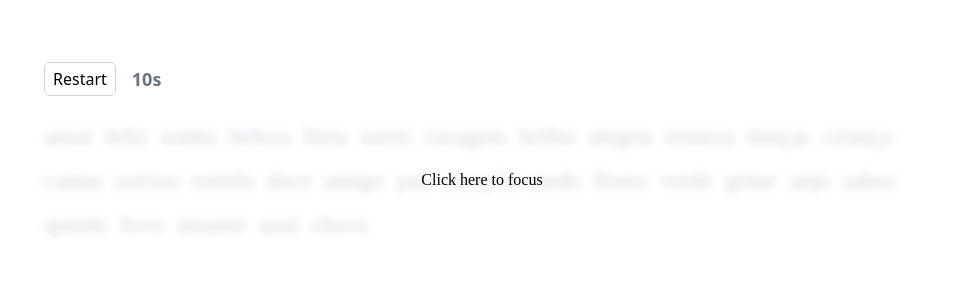
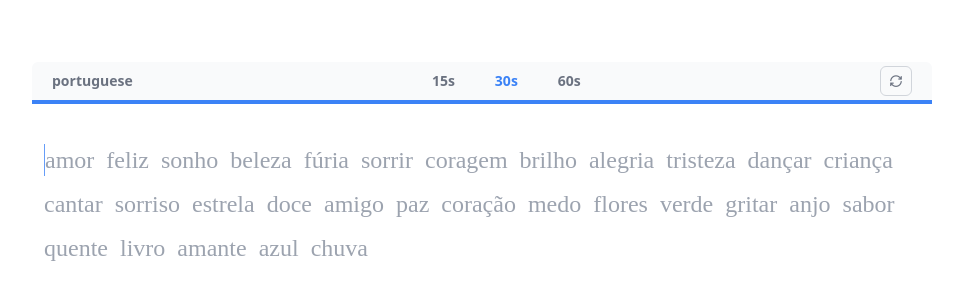
Before and after one commit to pedrodellolio/typeathon, a React (Vite) app: page / in a window 1280 px wide. Shown: the part 162-462 px from the top of the page, without its empty margins (158-1121 px from the left). Built offline with nearby package versions, Linux system fonts and the light colour scheme.

Commit message:
Layout improvements

```diff
--- a/package.json
+++ b/package.json
@@ -10,9 +10,11 @@
     "preview": "vite preview"
   },
   "dependencies": {
+    "@floating-ui/react": "^0.26.9",
     "@fontsource-variable/roboto-mono": "^5.0.18",
     "react": "^18.2.0",
-    "react-dom": "^18.2.0"
+    "react-dom": "^18.2.0",
+    "remixicon": "^4.2.0"
   },
   "devDependencies": {
     "@types/react": "^18.2.56",
--- a/src/App.tsx
+++ b/src/App.tsx
@@ -1,4 +1,5 @@
 import { useEffect, useRef, useState } from "react";
+import { Tooltip, TooltipContent, TooltipTrigger } from "./components/Tooltip";
 const words = [
   "Amor",
   "Feliz",
@@ -38,24 +39,27 @@ interface Word {
 
 interface Letter {
   char: string;
-  state?: number;
+  state?: number; // 0 - error; 1 - correct; 2 - missed; undefined - unreached letter
 }
 
-const TIMER_VALUE = 10;
-const BASE_POINTS = 6;
 function App() {
   const [input, setInput] = useState("");
   const [currentLetterIndex, setCurrentLetterIndex] = useState(0);
   const [currentWordIndex, setCurrentWordIndex] = useState(0);
   const [currentTestWords, setCurrentTestWords] = useState<Word[]>([]);
   const [isTyping, setIsTyping] = useState(false);
-  const [timer, setTimer] = useState(TIMER_VALUE);
+  const [timerStart, setTimerStart] = useState(30);
+  const [timer, setTimer] = useState(0);
   const [isInputFocused, setIsInputFocused] = useState(false);
   const [wpm, setWpm] = useState(0.0);
   const [accuracy, setAccuracy] = useState(0.0);
   const [showTestResults, setShowTestResults] = useState(false);
   const [countErrors, setCountErrors] = useState(0);
-  const [countCorrect, setCountCorrect] = useState(0);
+  const [countCorrect, setCountCorrect] = useState(0); //count the same letter multiple times
+  const [totalCorrectLetters, setTotalCorrectLetters] = useState(0); //count only the first time the player hit the letter correctly
+  const [totalIncorrectLetters, setTotalIncorrectLetters] = useState(0); //count only the first time the player hit the letter correctly
+  const [totalMissedLetters, setTotalMissedLetters] = useState(0);
+
   const inputRef = useRef<HTMLInputElement>(null);
   const wordRefs = useRef<Array<HTMLDivElement | null>>([]);
 
@@ -65,51 +69,46 @@ function App() {
   }, []);
 
   useEffect(() => {
+    restartTest();
+  }, [timerStart]);
+
+  useEffect(() => {
     const interval = setInterval(() => {
       if (timer > 0) {
-        if (isTyping) setTimer((prevTimer) => prevTimer - 1);
+        if (isTyping) {
+          setTimer((prevTimer) => prevTimer - 1);
+        }
       } else {
-        // Timer reached 0, reset test
+        // Timer reached 0, finish test
         clearInterval(interval);
         const wordsCompleted = currentTestWords.filter((word) =>
           word.letters.every((letter) => letter.state === 1)
         );
-        // setWpm(getWpm(wordsCompleted));
+        const totalCorrectLetters = wordsCompleted.reduce(
+          (acc, word) => acc + word.letters.length,
+          0
+        );
+        const totalIncorrectLetters = currentTestWords.flatMap((word) =>
+          word.letters.filter((letter) => letter.state === 0)
+        ).length;
+        const totalMissedLetters = currentTestWords.flatMap((word) =>
+          word.letters.filter((letter) => letter.state === 2)
+        ).length;
+        setTotalCorrectLetters(totalCorrectLetters);
+        setTotalIncorrectLetters(totalIncorrectLetters);
+        setTotalMissedLetters(totalMissedLetters);
+        setWpm(getWpm(totalCorrectLetters));
         setAccuracy(getAccuracy());
         setShowTestResults(true);
-        // restartTest();
       }
     }, 1000);
 
     return () => clearInterval(interval);
   }, [timer, isTyping]); // Added timer as a dependency
 
-  const getWpm = (completed: Word[]) => {
-    // const totalTime = TIMER_VALUE - timer;
-    // const totalLetters = completed.reduce(
-    //   (acc, word) => acc + word.letters.length,
-    //   0
-    // );
-    // const letterPoints = {
-    //   1: BASE_POINTS * 0.33,
-    //   2: BASE_POINTS * 0.66,
-    //   3: BASE_POINTS * 0.99,
-    //   4: BASE_POINTS * 1,
-    //   5: BASE_POINTS * 1.65,
-    //   6: BASE_POINTS * 1.98,
-    //   7: BASE_POINTS * 2.31,
-    //   8: BASE_POINTS * 2.64,
-    //   9: BASE_POINTS * 2.97,
-    // };
-    // let totalPoints = 0;
-    // completed.forEach((word) => {
-    //   word.letters.forEach((letter) => {
-    //     if (letter.state === 1) {
-    //       totalPoints += letterPoints[letter.char.length];
-    //     }
-    //   });
-    // });
-    // return (totalLetters * 60) / (totalTime * totalPoints);
+  const getWpm = (totalCorrect: number) => {
+    const totalTime = timerStart - timer;
+    return (totalCorrect * (60 / totalTime)) / 5;
   };
 
   const getAccuracy = () => {
@@ -123,9 +122,11 @@ function App() {
     setCurrentLetterIndex(0);
     setCurrentWordIndex(0);
     setIsTyping(false);
-    setTimer(TIMER_VALUE);
+    setTimerStart(timerStart);
+    setTimer(timerStart);
     setWpm(0.0);
     setAccuracy(0.0);
+    setCountCorrect(0);
     setCountErrors(0);
     setShowTestResults(false);
     inputRef.current?.focus();
@@ -162,7 +163,7 @@ function App() {
       ? segments[currentWordIndex].toLowerCase().trim()
       : "";
 
-    // Updates letter state based on typed input: 0 - error; 1 - correct; undefined - unreached letter
+    // Updates letter state based on typed input: 0 - error; 1 - correct; 2 - missed; undefined - unreached letter
     const updatedLetters = currentWord.letters.map((letter, index) => {
       if (typedWord[index] === undefined) {
         return { ...letter, state: undefined };
@@ -195,7 +196,7 @@ function App() {
               ...word,
               letters: word.letters.map((letter) => ({
                 ...letter,
-                state: letter.state === undefined ? 0 : letter.state,
+                state: letter.state === undefined ? 2 : letter.state,
               })),
             };
           }
@@ -237,16 +238,57 @@ function App() {
     }
   };
 
+  const progress = timer / timerStart;
   return (
-    <div className="flex flex-col items-center justify-center mt-56 mx-auto max-w-[900px]">
-      <div className="px-3 flex flex-row items-center justify-start gap-4 w-full mb-6">
+    <div className="flex flex-col items-center justify-center mt-56 mx-auto w-[900px]">
+      <div className="flex flex-col mb-10 w-full bg-gray-50 rounded-md text-sm text-gray-500 font-semibold">
+        <div className="px-5 py-1 flex flex-row items-center justify-between gap-4">
+          <p className="">portuguese</p>
+          <ul className="flex flex-row items-center gap-6">
+            <li>
+              <button
+                onClick={() => setTimerStart(15)}
+                className={`px-2 py-1 ${
+                  timerStart === 15 && "text-blue-500 font-bold"
+                }`}
+              >
+                15s
+              </button>
+            </li>
+            <li>
+              <button
+                onClick={() => setTimerStart(30)}
+                className={`px-2 py-1 ${
+                  timerStart === 30 && "text-blue-500 font-bold"
+                }`}
+              >
+                30s
+              </button>
+            </li>
+            <li>
+              <button
+                onClick={() => setTimerStart(60)}
+                className={`px-2 py-1 ${
+                  timerStart === 60 && "text-blue-500 font-bold"
+                }`}
+              >
+                60s
+              </button>
+            </li>
+          </ul>
           <button
             onClick={restartTest}
             className="self-start border border-gray-300 px-2 py-1 rounded-md"
           >
-          Restart
+            <i className="ri-loop-right-line"></i>
           </button>
-        <span className="text-lg font-semibold text-gray-500">{timer}s</span>
+        </div>
+        <div
+          className="h-1 bg-blue-500 transition-all duration-1000"
+          style={{
+            width: `${progress * 100}%`,
+          }}
+        />
       </div>
 
       <div
@@ -256,19 +298,68 @@ function App() {
         }}
       >
         {showTestResults ? (
+          <>
             <div
-            className={`absolute top-0 left-0 w-full h-full z-50 pointer-events-none select-none flex flex-col items-start justify-center bg-white transition-opacity duration-150`}
+              className={`px-3 absolute top-0 left-0 w-full h-full z-10 select-none flex flex-col items-start justify-center bg-white transition-opacity duration-150`}
             >
-            <p className="text-center font-mono">WPM: {wpm}</p>
-            <div className="flex flex-row gap-4">
-              <p className="text-center font-mono">
-                Accuracy: {accuracy.toFixed(0)}%
-              </p>
-              <p className="text-center font-mono">
-                {countCorrect} / {countErrors}
+              <div className="flex flex-row gap-2">
+                <Tooltip>
+                  <TooltipTrigger>
+                    <div className="text-left font-mono text-lg border border-gray-200 rounded-md w-36 h-32">
+                      <p className="px-4 pt-4 text-gray-500 text-sm">wpm</p>
+                      <p className="text-center pt-4 text-3xl">
+                        {wpm.toFixed(0)}
                       </p>
                     </div>
+                  </TooltipTrigger>
+                  <TooltipContent className="Tooltip font-mono z-20 bg-gray-200 p-1 px-3 rounded-md">
+                    {wpm.toFixed(2)} wpm
+                  </TooltipContent>
+                </Tooltip>
+
+                <Tooltip>
+                  <TooltipTrigger className="text-center font-mono">
+                    <div className="text-left font-mono text-lg border border-gray-200 rounded-md w-36 h-32">
+                      <p className="px-4 pt-4 text-gray-500 text-sm">acc</p>
+                      <p className="text-center pt-4 text-3xl">
+                        {accuracy.toFixed(0)}%
+                      </p>
                     </div>
+                  </TooltipTrigger>
+                  <TooltipContent className="Tooltip font-mono z-20 bg-gray-200 p-1 px-3 rounded-md">
+                    {countCorrect} correct / {countErrors} incorrect
+                  </TooltipContent>
+                </Tooltip>
+
+                <Tooltip>
+                  <TooltipTrigger className="text-center font-mono">
+                    <div className="text-left font-mono text-lg border border-gray-200 rounded-md w-36 h-32">
+                      <p className="px-4 pt-4 text-gray-500 text-sm">time</p>
+                      <p className="text-center pt-4 text-3xl">{timerStart}s</p>
+                    </div>
+                  </TooltipTrigger>
+                  <TooltipContent className="Tooltip font-mono z-20 bg-gray-200 p-1 px-3 rounded-md">
+                    {timerStart}s
+                  </TooltipContent>
+                </Tooltip>
+
+                <Tooltip>
+                  <TooltipTrigger className="text-center font-mono">
+                    <div className="text-left font-mono text-lg border border-gray-200 rounded-md w-64 h-32">
+                      <p className="px-4 pt-4 text-gray-500 text-sm">ratio</p>
+                      <p className="text-center pt-4 text-3xl">
+                        {totalCorrectLetters} / {totalIncorrectLetters} /{" "}
+                        {totalMissedLetters}
+                      </p>
+                    </div>
+                  </TooltipTrigger>
+                  <TooltipContent className="Tooltip font-mono z-20 bg-gray-200 p-1 px-3 rounded-md">
+                    correct / incorrect / missed
+                  </TooltipContent>
+                </Tooltip>
+              </div>
+            </div>
+          </>
         ) : (
           <div
             className={`absolute top-0 left-0 w-full h-full z-50 pointer-events-none select-none flex items-center justify-center backdrop-blur-sm transition-opacity duration-150 ${
@@ -278,7 +369,6 @@ function App() {
             <p className="text-center font-mono">Click here to focus</p>
           </div>
         )}
-
         <div
           className={`overflow-hidden select-none pointer-events-none flex flex-row flex-wrap w-full h-[120px] gap-3 text-2xl ${
             !isInputFocused && "opacity-45"
@@ -314,6 +404,9 @@ function App() {
                           : letter.state === 1
                           ? "text-black"
                           : "text-gray-400"
+                      } ${
+                        letter.state === 2 &&
+                        "underline underline-offset-4 decoration-2 decoration-red-500"
                       }`}
                     >
                       {letter.char}
--- /dev/null
+++ b/src/components/Tooltip.tsx
@@ -0,0 +1,159 @@
+import * as React from "react";
+import {
+  useFloating,
+  autoUpdate,
+  offset,
+  flip,
+  shift,
+  useHover,
+  useFocus,
+  useDismiss,
+  useRole,
+  useInteractions,
+  useMergeRefs,
+  FloatingPortal
+} from "@floating-ui/react";
+import type { Placement } from "@floating-ui/react";
+
+interface TooltipOptions {
+  initialOpen?: boolean;
+  placement?: Placement;
+  open?: boolean;
+  onOpenChange?: (open: boolean) => void;
+}
+
+export function useTooltip({
+  initialOpen = false,
+  placement = "top",
+  open: controlledOpen,
+  onOpenChange: setControlledOpen
+}: TooltipOptions = {}) {
+  const [uncontrolledOpen, setUncontrolledOpen] = React.useState(initialOpen);
+
+  const open = controlledOpen ?? uncontrolledOpen;
+  const setOpen = setControlledOpen ?? setUncontrolledOpen;
+
+  const data = useFloating({
+    placement,
+    open,
+    onOpenChange: setOpen,
+    whileElementsMounted: autoUpdate,
+    middleware: [
+      offset(5),
+      flip({
+        crossAxis: placement.includes("-"),
+        fallbackAxisSideDirection: "start",
+        padding: 5
+      }),
+      shift({ padding: 5 })
+    ]
+  });
+
+  const context = data.context;
+
+  const hover = useHover(context, {
+    move: false,
+    enabled: controlledOpen == null
+  });
+  const focus = useFocus(context, {
+    enabled: controlledOpen == null
+  });
+  const dismiss = useDismiss(context);
+  const role = useRole(context, { role: "tooltip" });
+
+  const interactions = useInteractions([hover, focus, dismiss, role]);
+
+  return React.useMemo(
+    () => ({
+      open,
+      setOpen,
+      ...interactions,
+      ...data
+    }),
+    [open, setOpen, interactions, data]
+  );
+}
+
+type ContextType = ReturnType<typeof useTooltip> | null;
+
+const TooltipContext = React.createContext<ContextType>(null);
+
+export const useTooltipContext = () => {
+  const context = React.useContext(TooltipContext);
+
+  if (context == null) {
+    throw new Error("Tooltip components must be wrapped in <Tooltip />");
+  }
+
+  return context;
+};
+
+export function Tooltip({
+  children,
+  ...options
+}: { children: React.ReactNode } & TooltipOptions) {
+  // This can accept any props as options, e.g. `placement`,
+  // or other positioning options.
+  const tooltip = useTooltip(options);
+  return (
+    <TooltipContext.Provider value={tooltip}>
+      {children}
+    </TooltipContext.Provider>
+  );
+}
+
+export const TooltipTrigger = React.forwardRef<
+  HTMLElement,
+  React.HTMLProps<HTMLElement> & { asChild?: boolean }
+>(function TooltipTrigger({ children, asChild = false, ...props }, propRef) {
+  const context = useTooltipContext();
+  const childrenRef = (children as any).ref;
+  const ref = useMergeRefs([context.refs.setReference, propRef, childrenRef]);
+
+  // `asChild` allows the user to pass any element as the anchor
+  if (asChild && React.isValidElement(children)) {
+    return React.cloneElement(
+      children,
+      context.getReferenceProps({
+        ref,
+        ...props,
+        ...children.props,
+        "data-state": context.open ? "open" : "closed"
+      })
+    );
+  }
+
+  return (
+    <button
+      ref={ref}
+      // The user can style the trigger based on the state
+      data-state={context.open ? "open" : "closed"}
+      {...context.getReferenceProps(props)}
+    >
+      {children}
+    </button>
+  );
+});
+
+export const TooltipContent = React.forwardRef<
+  HTMLDivElement,
+  React.HTMLProps<HTMLDivElement>
+>(function TooltipContent({ style, ...props }, propRef) {
+  const context = useTooltipContext();
+  const ref = useMergeRefs([context.refs.setFloating, propRef]);
+
+  if (!context.open) return null;
+
+  return (
+    <FloatingPortal>
+      <div
+        ref={ref}
+        style={{
+          ...context.floatingStyles,
+          ...style
+        }}
+        {...context.getFloatingProps(props)}
+      />
+    </FloatingPortal>
+  );
+});
--- a/src/index.css
+++ b/src/index.css
@@ -1,5 +1,5 @@
-@import '@fontsource-variable/roboto-mono';
-
+@import "@fontsource-variable/roboto-mono";
+@import "remixicon/fonts/remixicon.css";
 @tailwind base;
 @tailwind components;
 @tailwind utilities;
```
Also changed, not shown: 1 other file (tests, documents, lock files or other folders). Lines whose indentation alone changed are shown as unchanged.
